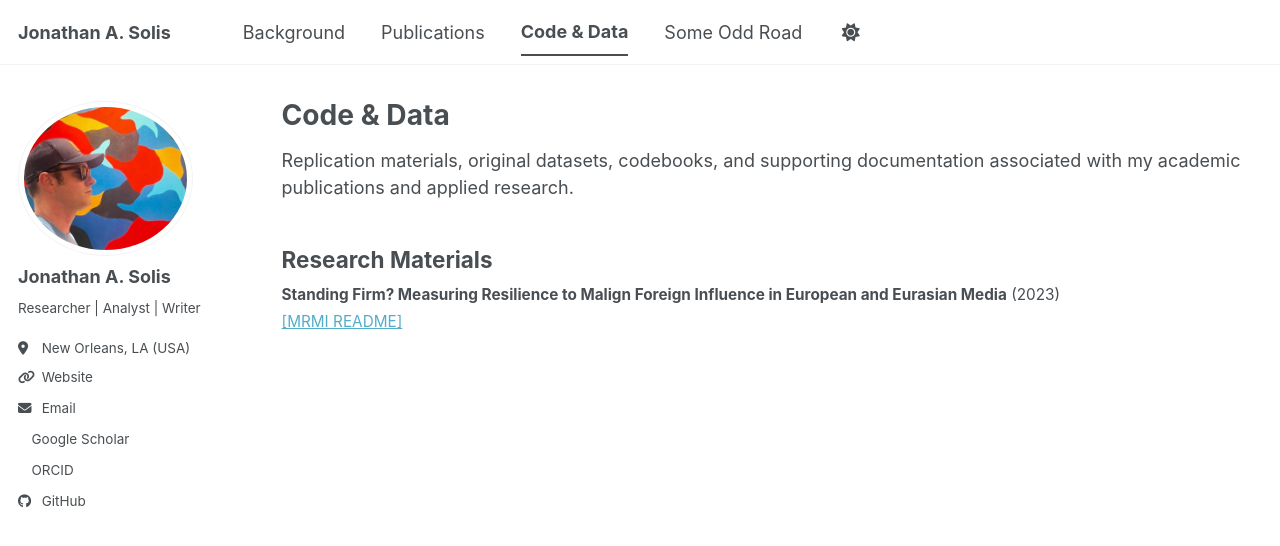
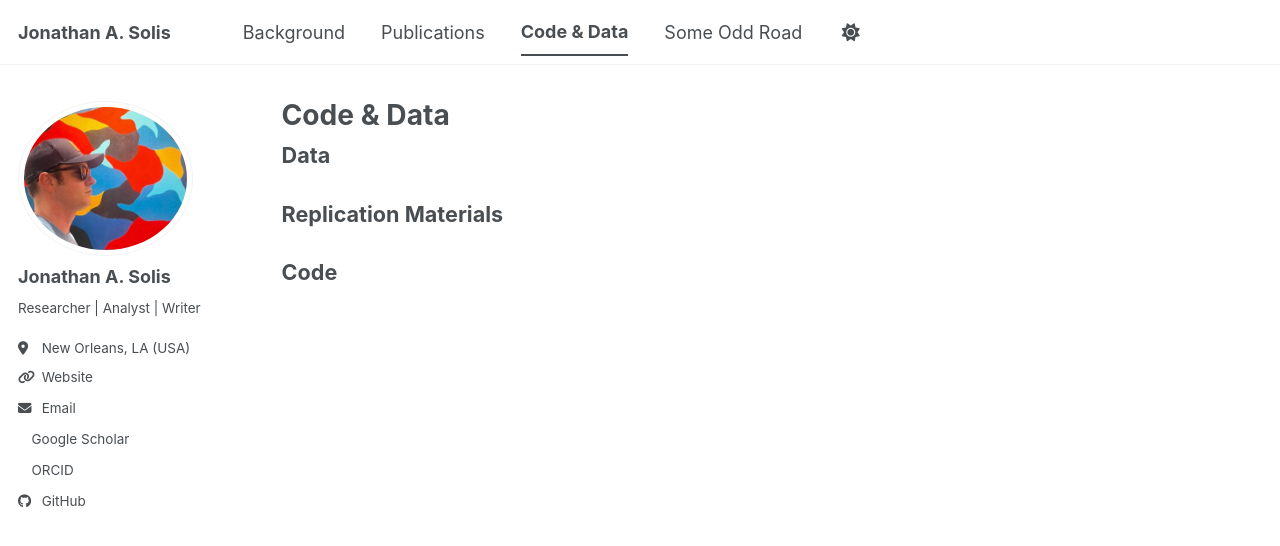
Before and after one commit to westbank-alchemy/westbank-alchemy.github.io, a Jekyll site: the page built from _pages/code-data.html, in a window 1280 px wide. Shown: the top 546 px of the page. Built offline with Jekyll 4.4.1, drawn with Linux system fonts in a browser that asks for light colours; a style sheet for code colours, icons or effects is not loaded.

Commit message:
Update code-data.html

```diff
--- a/_pages/code-data.html
+++ b/_pages/code-data.html
@@ -8,31 +8,39 @@ author_profile: true
 {% include base_path %}
 
 <style>
-  .code-data-entry {
+  .code-data-content {
     font-size: 0.85rem;
     line-height: 1.45;
+  }
+
+  .code-data-content h2 {
+    font-size: 1.2rem;
+    font-weight: 700;
+    margin-top: 1.5em;
+    margin-bottom: 0.6em;
+  }
+
+  .code-data-content h2:first-child {
+    margin-top: 0;
+  }
+
+  .code-data-entry {
     margin-bottom: 0.8em;
   }
 
   .code-data-entry p {
     font-size: inherit !important;
+    line-height: 1.45;
     margin: 0 0 0.3em;
   }
 </style>
 
-<p>
-  Replication materials, original datasets, codebooks, and
-  supporting documentation associated with my academic
-  publications and applied research.
-</p>
+<div class="code-data-content">
 
-<h2>Research Materials</h2>
+  <h2>Data</h2>
 
-<div class="code-data-entry">
-  <p>
-    <strong>Standing Firm? Measuring Resilience to Malign Foreign Influence in European and Eurasian Media</strong> (2023)
-  </p>
-  <p>
-    <a href="/files/standing_firm_mrmi_readme.pdf">[MRMI README]</a>
-  </p>
+  <h2>Replication Materials</h2>
+
+  <h2>Code</h2>
+
 </div>
```
